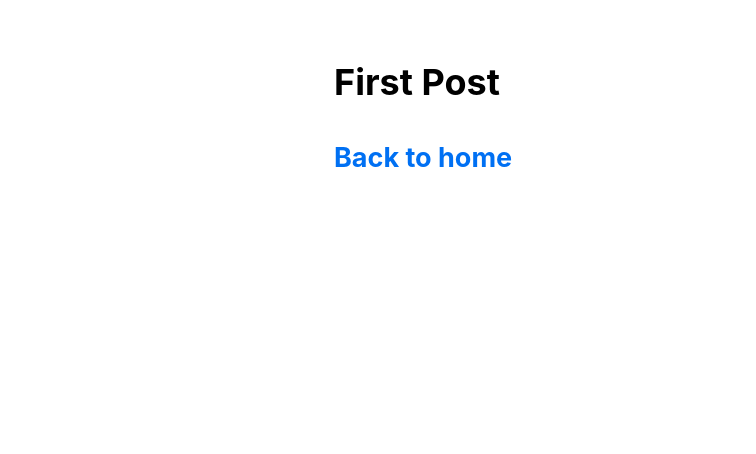
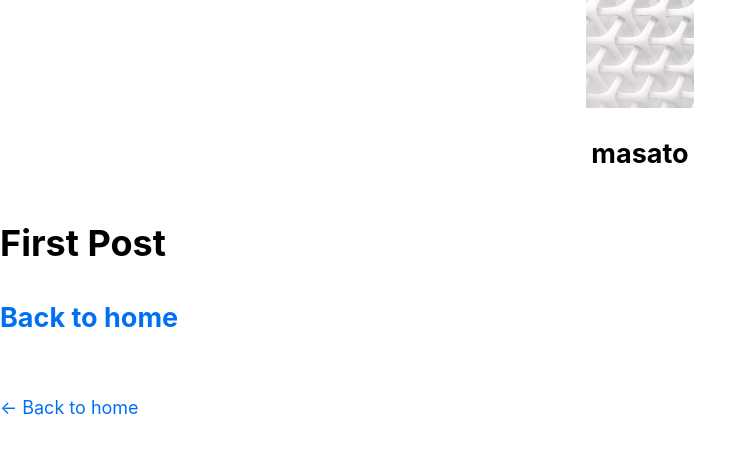
Before and after one commit to Masato0405/next-blog, a Next.js app: page /posts/first-post in a window 1280 px wide. Shown: the top 454 px of the page, without its empty margins (0-756 px from the left). Built offline with nearby package versions, Linux system fonts and the light colour scheme.

Commit message:
polish layout.js

```diff
--- a/components/layout.js
+++ b/components/layout.js
@@ -1,5 +1,73 @@
+import Head from "next/head";
+import Image from "next/image";
 import styles from "./layout.module.css";
+import utilStyles from "../styles/utils.module.css";
+import Link from "next/link";
 
-export default function Layout({ children }) {
-  return <div className={styles.container}>{children}</div>;
+const name = "masato";
+export const siteTitle = "Next.js Sample Website";
+
+export default function Layout({ children, home }) {
+  return (
+    <div>
+      <Head>
+        <link rel="icon" href="/favicon.ico" />
+        <meta
+          name="description"
+          content="Learn how to build a personal website using Next.js"
+        />
+        <meta
+          property="og:image"
+          content={`https://og-image.vercel.app/${encodeURI(
+            siteTitle
+          )}.png?theme=light&md=0&fontSize=75px&images=https%3A%2F%2Fassets.vercel.com%2Fimage%2Fupload%2Ffront%2Fassets%2Fdesign%2Fnextjs-black-logo.svg`}
+        />
+        <meta name="og:title" content={siteTitle} />
+        <meta name="twitter:card" content="summary_large_image" />
+      </Head>
+      <header className={styles.header}>
+        {home ? (
+          <>
+            <Image
+              priority
+              src="/images/profile.jpg"
+              classNamae={utilStyles.borderCircle}
+              height={144}
+              width={144}
+              alt={name}
+            />
+            <h1 className={utilStyles.heading2Xl}>{name}</h1>
+          </>
+        ) : (
+          <>
+            <Link href="/">
+              <a>
+                <Image
+                  priority
+                  src="/images/profile.jpg"
+                  classNamae={utilStyles.borderCircle}
+                  height={108}
+                  width={108}
+                  alt={name}
+                />
+              </a>
+            </Link>
+            <h2 className={utilStyles.headingLg}>
+              <Link href="/">
+                <a className={utilStyles.colorInherit}>{name}</a>
+              </Link>
+            </h2>
+          </>
+        )}
+      </header>
+      <main>{children}</main>
+      {!home && (
+        <div className={styles.backToHome}>
+          <Link href="/">
+            <a>← Back to home</a>
+          </Link>
+        </div>
+      )}
+    </div>
+  );
 }
```
